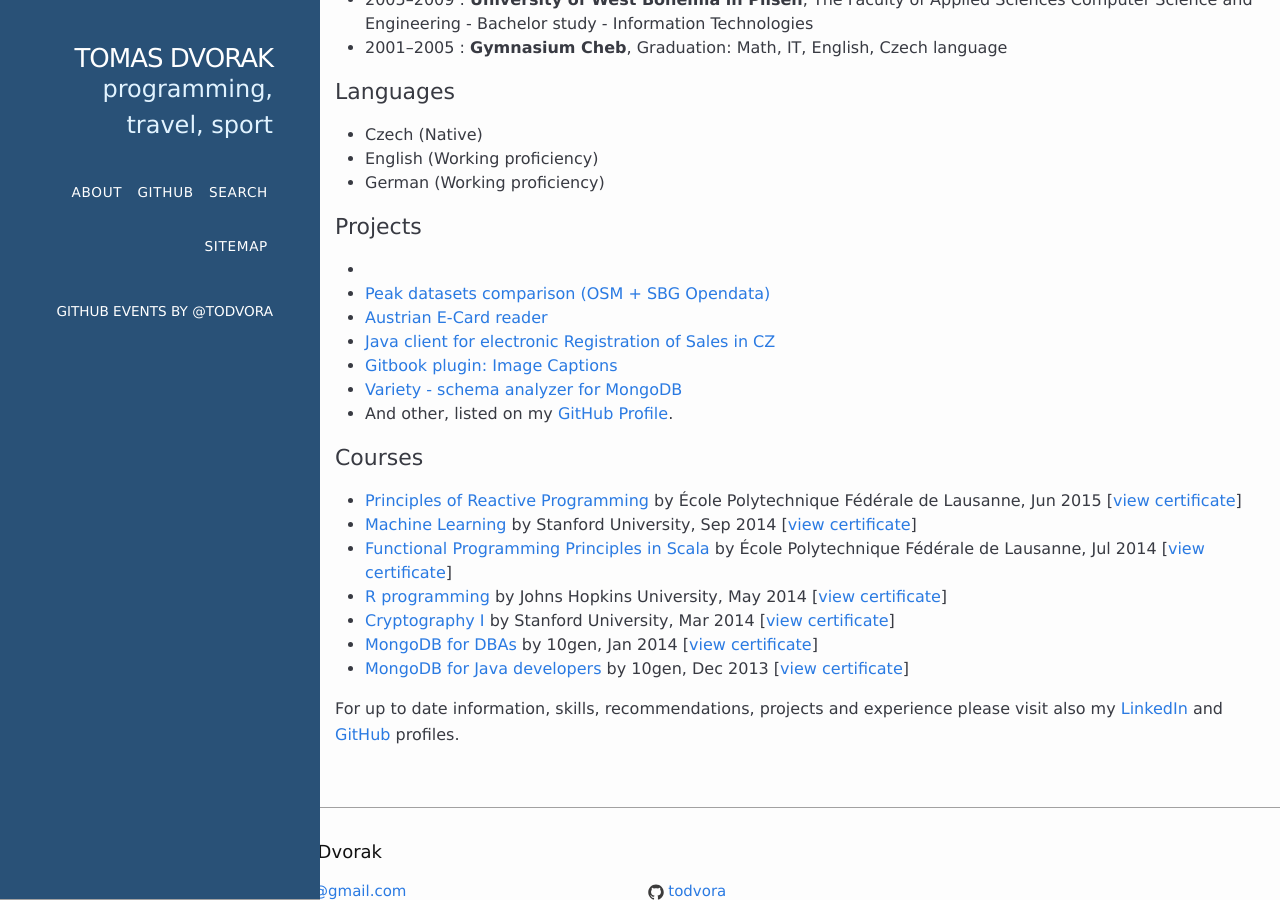
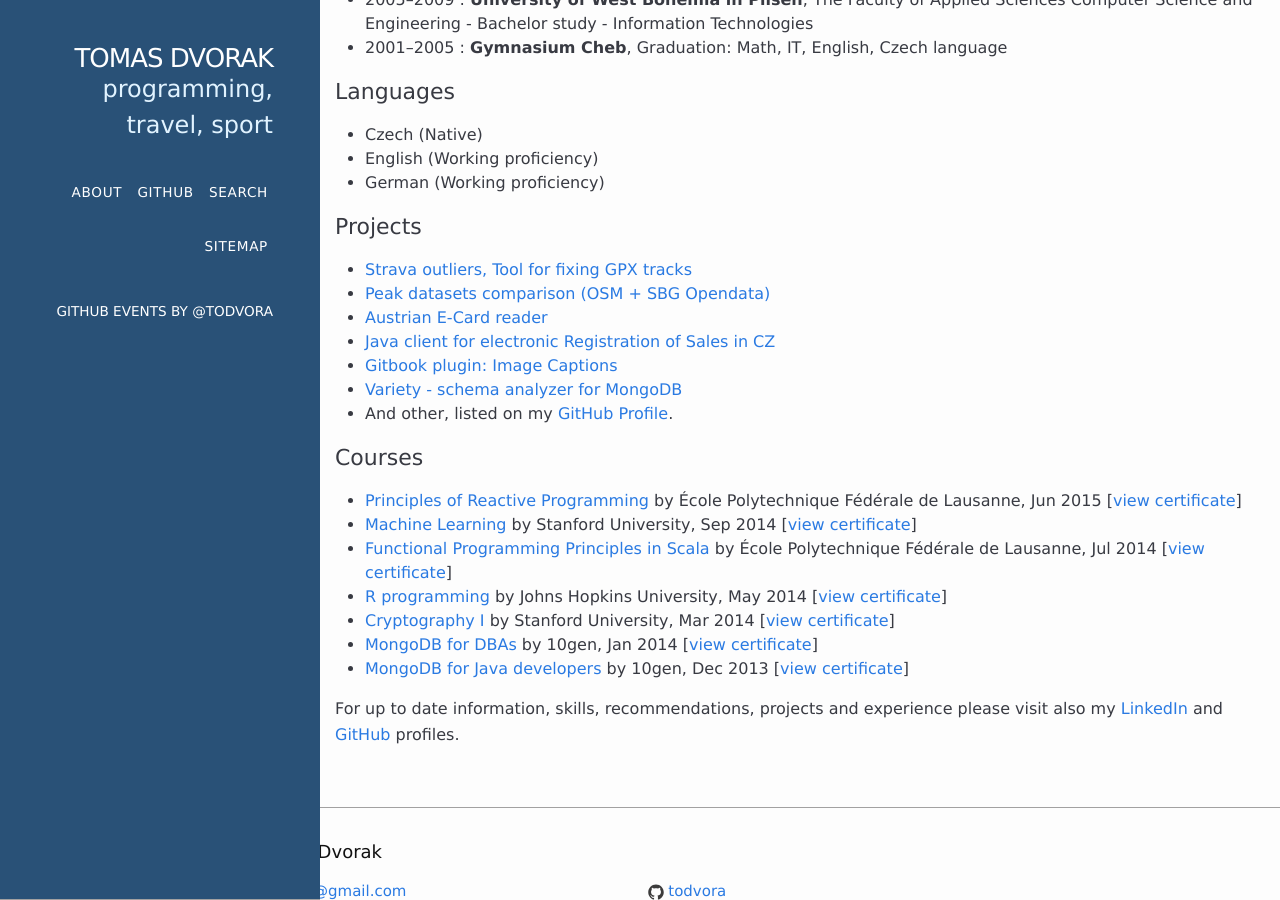
Before and after one commit to todvora/todvora.github.io, a Jekyll site: the page built from about.md, in a window 1280 px wide and 900 px high, scrolled down 948 px. Built offline with Jekyll 4.4.1, drawn with Linux system fonts in a browser that asks for light colours.

Commit message:
fixed projects list

```diff
--- a/about.md
+++ b/about.md
@@ -46,7 +46,7 @@
 - German (Working proficiency)
 
 ### Projects
-- [Strava outliers, Tool for fixing GPX tracks]: (https://todvora.github.io/outliers/)
+- [Strava outliers, Tool for fixing GPX tracks](https://todvora.github.io/outliers/)
 - [Peak datasets comparison (OSM + SBG Opendata)](https://todvora.github.io/gipfel/)
 - [Austrian E-Card reader](https://github.com/todvora/ecard-reader)
 - [Java client for electronic Registration of Sales in CZ](https://github.com/todvora/eet-client)
```
